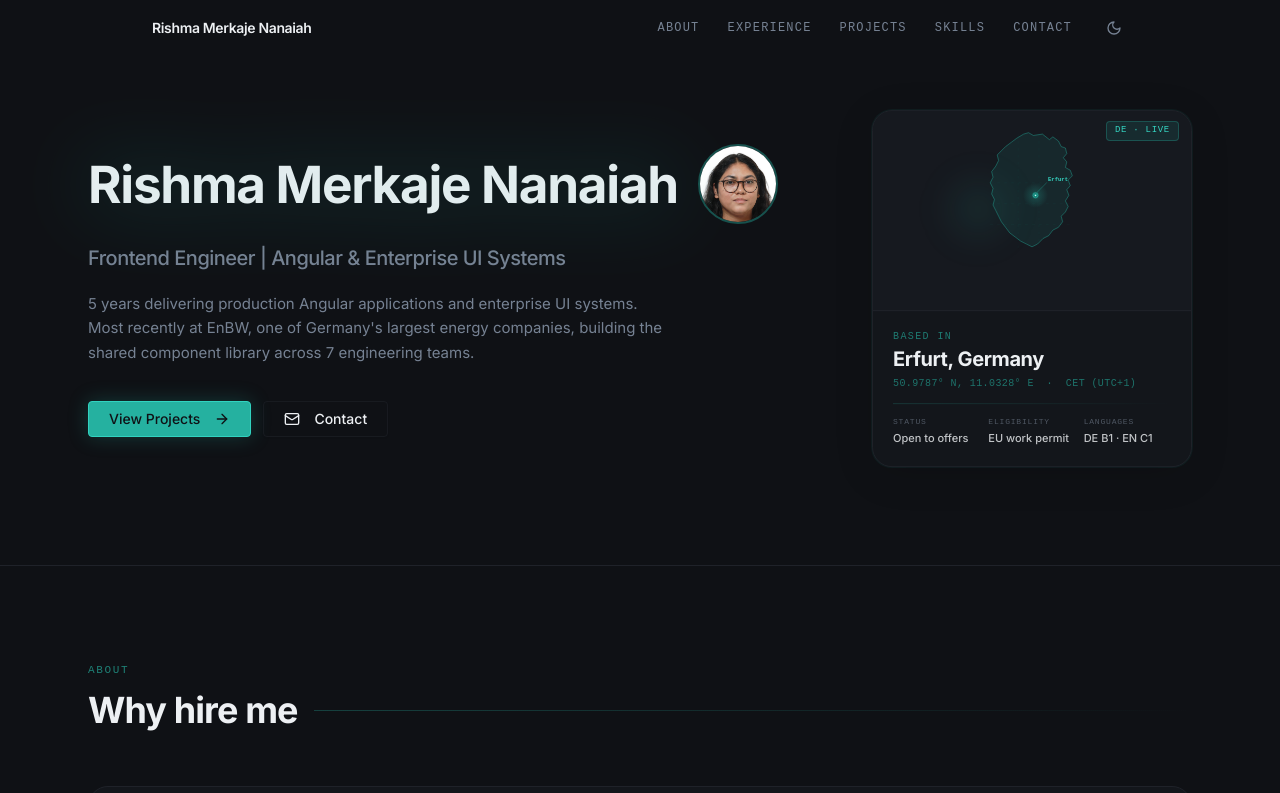
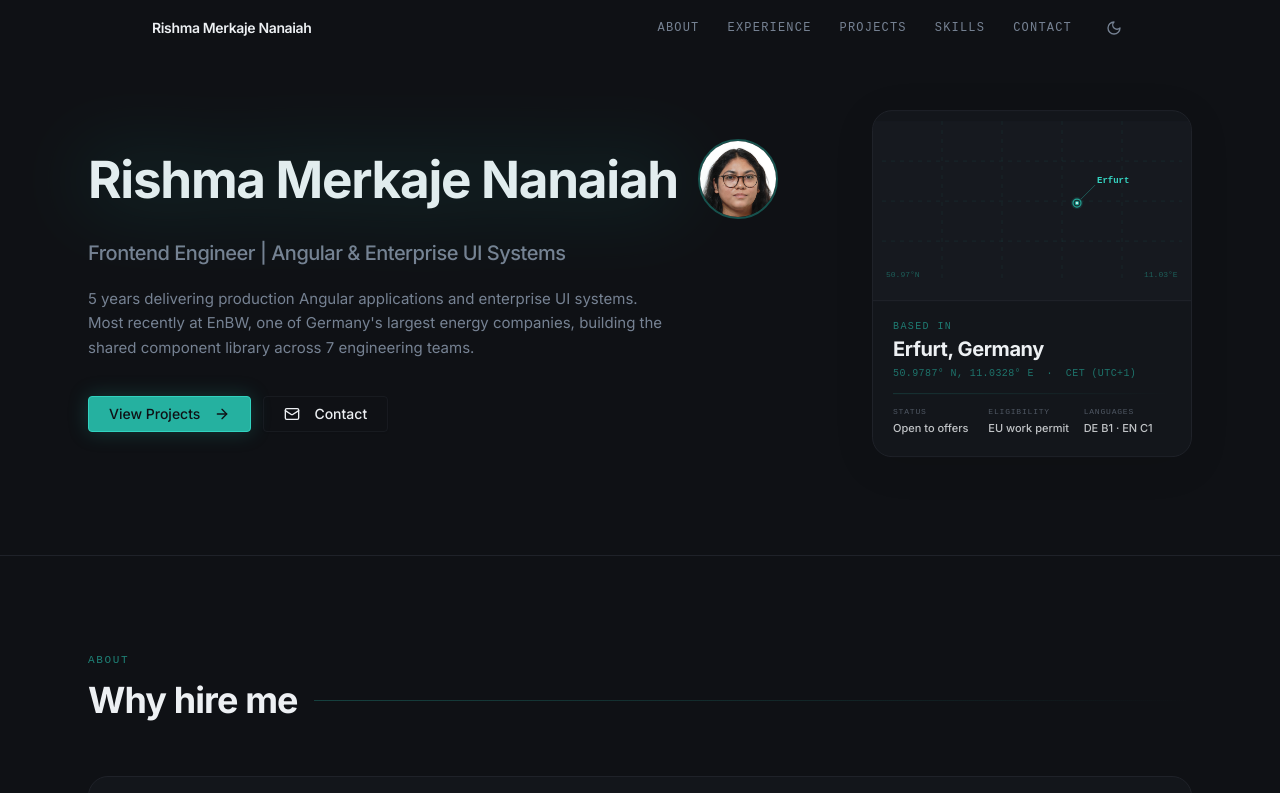
Before and after one commit to rishma123/portfolio, a React (Vite) app: page / in a window 1280 px wide. Shown: the top 793 px of the page. Built offline with nearby package versions, Linux system fonts and the light colour scheme.

Commit message:
Location card: option A coordinate grid, no live badge

```diff
--- a/src/components/Hero.tsx
+++ b/src/components/Hero.tsx
@@ -4,100 +4,49 @@ import { Button } from "@/components/ui/button";
 import { motion, useScroll, useTransform } from "framer-motion";
 import { HeroCanvas } from "@/components/HeroCanvas";
 
-// Simplified Germany outline path (SVG viewBox 0 0 200 240)
-// Key cities roughly positioned
-const GERMANY_PATH = "M95,8 L102,12 L115,10 L125,18 L130,14 L138,20 L142,28 L148,30 L150,38 L145,44 L150,50 L148,58 L155,62 L158,70 L152,76 L155,84 L150,90 L153,98 L148,106 L152,114 L148,122 L142,128 L144,136 L138,144 L130,148 L124,156 L116,160 L108,168 L100,172 L92,168 L84,164 L76,158 L68,152 L62,144 L56,136 L52,128 L48,120 L44,112 L46,104 L42,96 L44,88 L40,80 L44,72 L42,64 L48,56 L52,48 L50,40 L56,34 L62,28 L70,22 L78,16 L88,10 Z";
-
-// Erfurt position within the Germany SVG (approx center-east)
-const ERFURT = { x: 105, y: 98 };
-
-function GermanyMap({ isDark }: { isDark?: boolean }) {
-  return (
-    <svg viewBox="0 0 200 240" width="100%" height="100%" style={{ maxWidth: 200, maxHeight: 240 }}>
-      <defs>
-        <radialGradient id="erfurt-glow" cx="50%" cy="50%" r="50%">
-          <stop offset="0%" stopColor="hsl(173 65% 42%)" stopOpacity="0.3" />
-          <stop offset="100%" stopColor="hsl(173 65% 42%)" stopOpacity="0" />
-        </radialGradient>
-        <filter id="pin-glow">
-          <feGaussianBlur stdDeviation="3" result="blur" />
-          <feComposite in="SourceGraphic" in2="blur" operator="over" />
-        </filter>
-      </defs>
-
-      {/* Germany fill */}
-      <path
-        d={GERMANY_PATH}
-        fill={isDark ? "hsl(173 65% 42% / 0.07)" : "hsl(173 65% 42% / 0.1)"}
-        stroke="hsl(173 65% 42%)"
-        strokeWidth="1.2"
-        strokeOpacity="0.5"
-      />
-
-      {/* Grid lines inside */}
-      <line x1="40" y1="80" x2="160" y2="80" stroke="hsl(173 65% 42%)" strokeWidth="0.4" strokeOpacity="0.15" strokeDasharray="4 6" />
-      <line x1="40" y1="110" x2="160" y2="110" stroke="hsl(173 65% 42%)" strokeWidth="0.4" strokeOpacity="0.15" strokeDasharray="4 6" />
-      <line x1="40" y1="140" x2="160" y2="140" stroke="hsl(173 65% 42%)" strokeWidth="0.4" strokeOpacity="0.15" strokeDasharray="4 6" />
-      <line x1="80" y1="10" x2="80" y2="180" stroke="hsl(173 65% 42%)" strokeWidth="0.4" strokeOpacity="0.15" strokeDasharray="4 6" />
-      <line x1="110" y1="10" x2="110" y2="180" stroke="hsl(173 65% 42%)" strokeWidth="0.4" strokeOpacity="0.15" strokeDasharray="4 6" />
-
-      {/* Pulse rings */}
-      {[14, 26, 40].map((r, i) => (
-        <circle key={i} cx={ERFURT.x} cy={ERFURT.y} r={r} fill="none" stroke="hsl(173 65% 42%)" strokeWidth="0.8" strokeOpacity="0">
-          <animate attributeName="r" values={`${r * 0.3};${r}`} dur={`${2.2 + i * 0.6}s`} begin={`${i * 0.55}s`} repeatCount="indefinite" />
-          <animate attributeName="stroke-opacity" values="0.6;0" dur={`${2.2 + i * 0.6}s`} begin={`${i * 0.55}s`} repeatCount="indefinite" />
-        </circle>
-      ))}
-
-      {/* Glow halo */}
-      <circle cx={ERFURT.x} cy={ERFURT.y} r={18} fill="url(#erfurt-glow)" />
-
-      {/* Pin outer ring */}
-      <circle cx={ERFURT.x} cy={ERFURT.y} r={5} fill="hsl(173 65% 42%)" fillOpacity="0.2" />
-      <circle cx={ERFURT.x} cy={ERFURT.y} r={3.5} fill="none" stroke="hsl(173 65% 42%)" strokeWidth="1.2" strokeOpacity="0.9" />
-      {/* Pin core */}
-      <circle cx={ERFURT.x} cy={ERFURT.y} r={2} fill="hsl(173 65% 42%)" filter="url(#pin-glow)" />
-      <circle cx={ERFURT.x} cy={ERFURT.y} r={0.9} fill="white" fillOpacity="0.95" />
-
-      {/* Label */}
-      <line x1={ERFURT.x + 2} y1={ERFURT.y - 4} x2={ERFURT.x + 16} y2={ERFURT.y - 18} stroke="hsl(173 65% 42%)" strokeWidth="0.7" strokeOpacity="0.7" />
-      <text x={ERFURT.x + 18} y={ERFURT.y - 20} fill="hsl(173 65% 52%)" fontSize="8" fontFamily="monospace" fontWeight="600">Erfurt</text>
-    </svg>
-  );
-}
 
 function LocationCard() {
+  const W = 300, H = 160;
+  const ERFURT_CX = 195, ERFURT_CY = 82;
+  const gridCols = [60, 120, 180, 240];
+  const gridRows = [40, 80, 120];
+
   return (
     <motion.div
       animate={{ y: [0, -8, 0] }}
       transition={{ duration: 5.5, repeat: Infinity, ease: "easeInOut" }}
       className="border border-border bg-card"
-      style={{
-        width: 320,
-        borderRadius: 20,
-        overflow: "hidden",
-        boxShadow: "0 8px 40px hsl(0 0% 0% / 0.12), 0 0 0 1px hsl(173 65% 42% / 0.08)",
-      }}
+      style={{ width: 320, borderRadius: 20, overflow: "hidden", boxShadow: "0 8px 40px hsl(0 0% 0% / 0.10)" }}
     >
-      {/* Map area — uses card bg so it adapts to theme */}
-      <div
-        className="relative bg-muted/40 border-b border-border"
-        style={{ height: 200 }}
-      >
-        {/* Ambient glow */}
-        <div aria-hidden style={{ position: "absolute", left: ERFURT.x - 40, top: ERFURT.y - 40, width: 80, height: 80, background: "radial-gradient(ellipse, hsl(173 65% 42% / 0.15) 0%, transparent 70%)", filter: "blur(16px)", pointerEvents: "none" }} />
-
-        <div style={{ display: "flex", alignItems: "center", justifyContent: "center", height: "100%", padding: "16px" }}>
-          <GermanyMap />
-        </div>
-
-        {/* EU · LIVE badge */}
-        <div
-          className="absolute top-2.5 right-3 font-mono"
-          style={{ padding: "2px 8px", borderRadius: 4, background: "hsl(173 65% 42% / 0.12)", border: "1px solid hsl(173 65% 42% / 0.3)", fontSize: 9, letterSpacing: "0.08em", color: "hsl(173 65% 52%)" }}
-        >
-          DE · LIVE
-        </div>
+      {/* Map area */}
+      <div className="relative bg-muted/40 border-b border-border" style={{ height: H + 20 }}>
+        <svg viewBox={`0 0 ${W} ${H}`} width={W} height={H} style={{ display: "block", margin: "10px auto 0" }}>
+          {/* Grid lines */}
+          {gridCols.map(x => (
+            <line key={x} x1={x} y1={0} x2={x} y2={H} stroke="hsl(173 65% 42%)" strokeWidth="0.5" strokeOpacity="0.18" strokeDasharray="4 5" />
+          ))}
+          {gridRows.map(y => (
+            <line key={y} x1={0} y1={y} x2={W} y2={y} stroke="hsl(173 65% 42%)" strokeWidth="0.5" strokeOpacity="0.18" strokeDasharray="4 5" />
+          ))}
+          {/* Coord labels */}
+          <text x="4" y={H - 4} fontSize="8" fontFamily="monospace" fill="hsl(173 65% 42%)" fillOpacity="0.45">50.97°N</text>
+          <text x={W - 38} y={H - 4} fontSize="8" fontFamily="monospace" fill="hsl(173 65% 42%)" fillOpacity="0.45">11.03°E</text>
+          {/* Pulse rings */}
+          {[20, 36, 54].map((r, i) => (
+            <circle key={i} cx={ERFURT_CX} cy={ERFURT_CY} r={r} fill="none" stroke="hsl(173 65% 42%)" strokeWidth="0.8" strokeOpacity="0">
+              <animate attributeName="r" values={`${r * 0.3};${r}`} dur={`${2.2 + i * 0.6}s`} begin={`${i * 0.55}s`} repeatCount="indefinite" />
+              <animate attributeName="stroke-opacity" values="0.55;0" dur={`${2.2 + i * 0.6}s`} begin={`${i * 0.55}s`} repeatCount="indefinite" />
+            </circle>
+          ))}
+          {/* Pin */}
+          <circle cx={ERFURT_CX} cy={ERFURT_CY} r={6} fill="hsl(173 65% 42%)" fillOpacity="0.15" />
+          <circle cx={ERFURT_CX} cy={ERFURT_CY} r={4} fill="none" stroke="hsl(173 65% 42%)" strokeWidth="1.2" strokeOpacity="0.9" />
+          <circle cx={ERFURT_CX} cy={ERFURT_CY} r={2.2} fill="hsl(173 65% 42%)" />
+          <circle cx={ERFURT_CX} cy={ERFURT_CY} r={1} fill="white" fillOpacity="0.95" />
+          {/* Label */}
+          <line x1={ERFURT_CX + 4} y1={ERFURT_CY - 4} x2={ERFURT_CX + 18} y2={ERFURT_CY - 18} stroke="hsl(173 65% 42%)" strokeWidth="0.7" strokeOpacity="0.6" />
+          <text x={ERFURT_CX + 20} y={ERFURT_CY - 20} fontSize="9" fontFamily="monospace" fill="hsl(173 65% 52%)" fontWeight="600">Erfurt</text>
+        </svg>
       </div>
 
       {/* Card content */}
```
